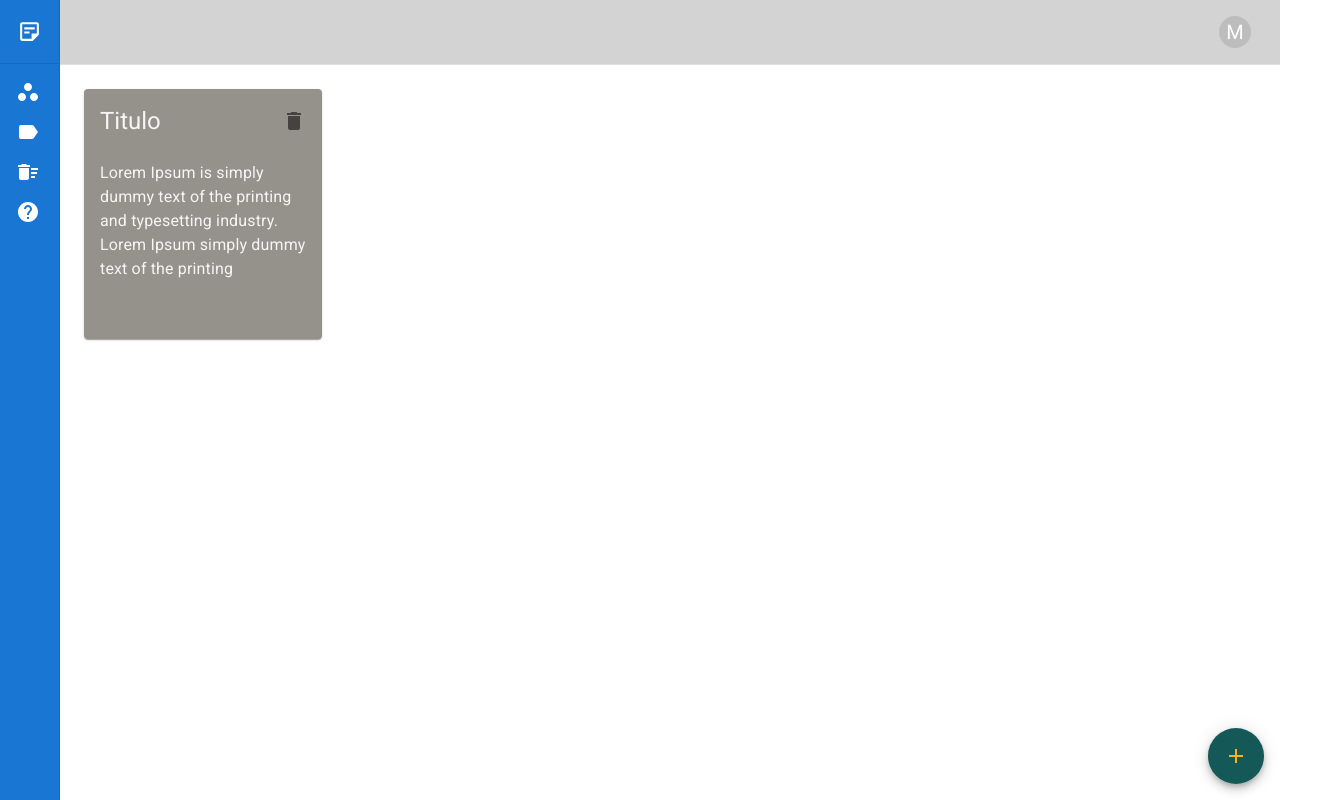
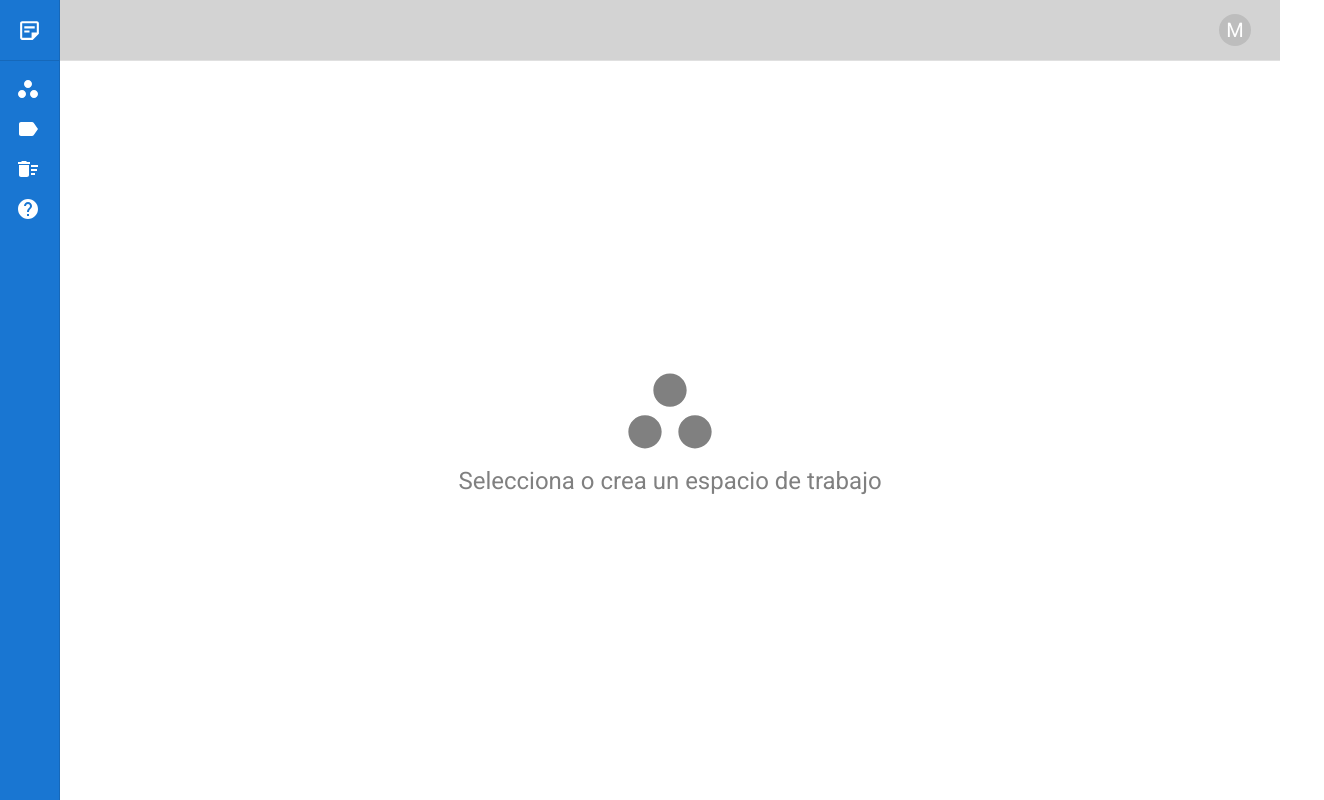
Before and after one commit to Mannelpz25/HermesDev, a React (Vite) app: page / in a window 1280 px wide. Shown: the whole page, 1324 px wide, since content can reach past the window. Built offline with nearby package versions, Linux system fonts and the light colour scheme.

Commit message:
19/08/2022 0600pm

```diff
--- a/src/Notes/Pages/NotesPage.jsx
+++ b/src/Notes/Pages/NotesPage.jsx
@@ -1,30 +1,23 @@
 import React from 'react'
-import { Grid, Typography, IconButton } from '@mui/material'
-import { NoteCard } from '../components/NoteCard';
 import { useSelector} from "react-redux"
-import { NotePane } from '../components/NotePane';
 import { NotesLayout } from '../layout/NotesLayout';
+import { NothingSelectedView } from '../views/NothingSelectedView';
+import { WorkspaceView } from '../views/workspaceView';
 
 
 export const NotesPage = () => {
 
-    const{notes} = useSelector( state => state.notes);
-
-
+    const{notes, activeWorkspace} = useSelector( state => state.notes);
 
     return (
     <NotesLayout>
+        {
+        (!!activeWorkspace)
+        ? <WorkspaceView />
+        : <NothingSelectedView />
+        }
 
-        <NotePane />
-        <Grid container sx={{ml: `calc(${60}px)` , mr: 0}}>
-            {
-                notes.map(note =>(
-                    <Grid item key={ note.id}>
-                        <NoteCard {...note}/>
-                    </Grid>
-                ))
-            }
-        </Grid>
+
 
     </NotesLayout>
   )
--- a/src/Notes/components/NotePane.jsx
+++ b/src/Notes/components/NotePane.jsx
@@ -9,6 +9,7 @@ import {
   Grid,
   SpeedDial,
   SpeedDialAction,
+  Fade,
 } from "@mui/material";
 import {
   CancelOutlined,
@@ -46,18 +47,29 @@ export const NotePane = () => {
     activeNote: note,
     messageSaved,
     isSaving,
+    activeWorkspace
   } = useSelector((state) => state.notes);
   const { body, title, date, id, onInputChange, formState } = useForm(note);
   const [isOpen, setIsOpen] = useState(false);
 
   const onClickNewNote = (color) => (event) => {
-    dispatch(startNewNote(color));
+    dispatch(startNewNote(color, activeWorkspace.id));
   };
 
   useEffect(() => {
     if(note!==null)
       setIsOpen(true);
   }, [note]);
+  const [direction, setDirection] = useState("left");
+
+  const handleResize = () => {
+    window.innerWidth > 610
+      ? setDirection("left")
+      : setDirection("up")
+  };
+  useEffect(() => {
+    window.addEventListener("resize", handleResize);
+  }, []);
 
   useEffect(() => {
     dispatch(setActiveNote(formState));
@@ -81,6 +93,7 @@ export const NotePane = () => {
 
   return (
     <>
+
       <Drawer
         anchor={"right"}
         open={isOpen}
@@ -90,25 +103,35 @@ export const NotePane = () => {
           display: { xs: "block" },
           "& .MuiDrawer-paper": {
             boxSizing: "border-box",
-            width: 350,
+            width: {
+              xs: `calc(85%)`,
+              sm: `calc(50%)`,
+              md:  `calc(35%)`
+
+            },
             bgcolor: "WhiteSmoke",
           },
         }}
       >
+        <Fade in={isOpen} timeout={4500}>
           <SpeedDial
             ariaLabel="SpeedDial basic example"
             direction="down"
             open={true}
             sx={{
+              display: isOpen ? "block": "none",
               position: "fixed",
-            bottom: 16,
-            right: 355,
+              bottom: 2,
+              right: {
+                xs: `calc(85%)`,
+                sm: `calc(50%)`,
+                md:  `calc(35%)`
+
+              },
+
               "& .MuiFab-primary": {
-              backgroundColor: "#145858",
-              color: "blue",
                 opacity: 0,
                 "&:hover": {
-                backgroundColor: "#145858",
                   opacity: 0,
                 },
               },
@@ -118,6 +141,9 @@ export const NotePane = () => {
               <SpeedDialAction
                 key={action.name}
                 sx={{
+                  minHeight: 30,
+                  maxHeight: 30,
+                  maxWidth: 30,
                   bgcolor: action.color,
                   "&:hover": {
                     backgroundColor: action.color,
@@ -129,6 +155,8 @@ export const NotePane = () => {
               />
             ))}
           </SpeedDial>
+        </Fade>
+
         <Grid
           container
           sx={{ height: 80, p: 2, alignItems: "center", bgcolor: note ? note.color : "white"}}
@@ -136,7 +164,7 @@ export const NotePane = () => {
           <NoteAltOutlined
             sx={{ color: "white", marginRight: 2, fontSize: 50 }}
           />
-          <Typography color="white" variant="h4" textAlign="right">
+          <Typography color="white" textAlign="right" sx={{fontSize:  `calc(100% * ${1.7})`}}>
             Datos de la nota
           </Typography>
         </Grid>
@@ -247,15 +275,14 @@ export const NotePane = () => {
 
       </Drawer>
       <SpeedDial
-        ariaLabel="SpeedDial basic example"
-        direction="left"
+        ariaLabel ="SpeedDial basic example"
+        direction = {direction}
         sx={{
-          position: "absolute",
+          position: "fixed",
           bottom: 16,
           right: 16,
           "& .MuiFab-primary": {
             backgroundColor: "#145858",
-            color: "blue",
             "&:hover": {
               backgroundColor: "#145858",
               opacity: 0.5,
@@ -268,6 +295,9 @@ export const NotePane = () => {
           <SpeedDialAction
             key={action.name}
             sx={{
+              minHeight: 30,
+              maxHeight: 30,
+              maxWidth: 30,
               bgcolor: action.color,
               "&:hover": {
                 backgroundColor: action.color,
--- a/src/Notes/components/SideBar.jsx
+++ b/src/Notes/components/SideBar.jsx
@@ -9,7 +9,6 @@ export const SideBar = ({drawerWidth = 280}) => {
 
   return (
     <>
-
       <Drawer
         anchor={'left'}
         variant="permanent"
@@ -23,11 +22,8 @@ export const SideBar = ({drawerWidth = 280}) => {
           '& .MuiDrawer-paper': {boxSizing: 'border-box',width: drawerWidth}
         }}
       >
-        <Box sx={{display: "flex", backgroundColor: 'tertiary.main', justifyContent: "center", height: 63}}>
+        <Box sx={{display: "flex", backgroundColor: 'tertiary.main', justifyContent: "center", height: 60}}>
             <StickyNote2Outlined sx={{ alignSelf: 'center', color: "white", fontSize: 25}} />
-          {/* <Typography color="white" noWrap component='div'>
-            Hermes
-          </Typography> */}
         </Box>
         <Divider/>
         <List >
@@ -35,56 +31,40 @@ export const SideBar = ({drawerWidth = 280}) => {
             <ListItemButton >
                 <ListItemIcon sx={{
                     color:'white',
+                    minWidth: 24
                     }}>
                     <Workspaces/>
                 </ListItemIcon>
-                <Grid container sx={{
-                    color:'white',
-                    }}>
-                    {/* <ListItemText primary={ "Workspaces" }/> */}
-                </Grid>
             </ListItemButton>
           </ListItem>
           <ListItem disablePadding >
             <ListItemButton >
                 <ListItemIcon sx={{
                     color:'white',
+                    minWidth: 24
                     }}>
                     <Label/>
                 </ListItemIcon>
-                <Grid container sx={{
-                    color:'white',
-                    }}>
-                    {/* <ListItemText primary={ "Tags" }/> */}
-                </Grid>
             </ListItemButton>
           </ListItem>
           <ListItem disablePadding >
             <ListItemButton >
                 <ListItemIcon sx={{
                     color:'white',
+                    minWidth: 24
                     }}>
                     <DeleteSweep/>
                 </ListItemIcon>
-                <Grid container sx={{
-                    color:'white',
-                    }}>
-                    {/* <ListItemText primary={ "Trash" }/> */}
-                </Grid>
             </ListItemButton>
           </ListItem>
           <ListItem disablePadding >
             <ListItemButton >
                 <ListItemIcon sx={{
                     color:'white',
+                    minWidth: 24
                     }}>
                     <Help/>
                 </ListItemIcon>
-                <Grid container sx={{
-                    color:'white',
-                    }}>
-                    {/* <ListItemText primary={ "Help" }/> */}
-                </Grid>
             </ListItemButton>
           </ListItem>
         </List>
--- a/src/Notes/components/TopBar.jsx
+++ b/src/Notes/components/TopBar.jsx
@@ -1,12 +1,14 @@
-import { Avatar, MenuItem, Divider, Grid, IconButton, Toolbar, Tooltip, Menu, Box } from "@mui/material"
-import { PersonAdd, Settings , Logout  } from "@mui/icons-material"
+import { Avatar, MenuItem, Divider, Grid, IconButton, Toolbar, Tooltip, Menu, Box,Typography } from "@mui/material"
+import { Settings , Logout  } from "@mui/icons-material"
 
 import ListItemIcon from '@mui/material/ListItemIcon';
 import React from 'react'
+import { useSelector } from "react-redux";
 
 const userName = "Manuel López"
 
 export const TopBar = ({drawerWidth = 280}) => {
+    const{activeWorkspace} = useSelector( state => state.notes);
     const [anchorEl, setAnchorEl] = React.useState(null);
     const open = Boolean(anchorEl);
     const handleClick = (event) => {
@@ -19,13 +21,30 @@ export const TopBar = ({drawerWidth = 280}) => {
      return (
         <Box
             sx={{
-                width: {sm: `calc(100% - ${drawerWidth}px)` },
-                ml:  {sm: `${drawerWidth}px`},
+                width: `calc(100% - ${drawerWidth}px)` ,
+                ml:  `${drawerWidth}px`,
+
 
             }}
         >
-            <Toolbar sx={{alignSelf: "flex-end",height: 10, m: 0,bgcolor: "#D3D3D3"}}>
-                <Grid  container   justifyContent='flex-end' alignItems='center'>
+            <Toolbar sx={{ m: 0,bgcolor: "#D3D3D3",
+                minHeight: {
+                    xs: 60,
+                    md: 60
+                    },
+
+            }}>
+                <Grid  container justifyContent="space-between"   alignItems='center'>
+                <Grid item >
+                <Typography color="DimGray"  sx={{fontSize:  `calc(100% * ${1.4})`, ml: 1}}>
+                    {!!activeWorkspace
+                        ? activeWorkspace.name
+                        : ""
+                    }
+
+                </Typography>
+                </Grid>
+                <Grid item >
                     <Tooltip title={userName}>
                         <IconButton
                             onClick={handleClick}
@@ -38,6 +57,9 @@ export const TopBar = ({drawerWidth = 280}) => {
                             <Avatar sx={{ width: 32, height: 32 }}>M</Avatar>
                         </IconButton>
                     </Tooltip>
+                </Grid>
+
+
                 </Grid>
 
             <Menu
--- a/src/Notes/layout/NotesLayout.jsx
+++ b/src/Notes/layout/NotesLayout.jsx
@@ -1,4 +1,5 @@
 import { Box, Divider } from "@mui/material"
+import { useSelector } from "react-redux";
 import { SideBar } from "../components/SideBar";
 import { TopBar } from "../components/TopBar";
 
--- /dev/null
+++ b/src/Notes/views/NothingSelectedView.jsx
@@ -0,0 +1,23 @@
+import WorkspacesIcon from '@mui/icons-material/Workspaces';
+import { Grid, Typography } from "@mui/material"
+
+
+export const NothingSelectedView = () => {
+  return (
+    <Grid
+        container
+        spacing={0}
+        direction="column"
+        alignItems="center"
+        justifyContent="center"
+        sx={{ml: `calc(${60}px)`, width: `calc(100% - ${60}px)`, minHeight: `calc(100vh - ${95}px)` }}
+    >
+        <Grid item xs={12}>
+            <WorkspacesIcon sx={{fontSize:100, color: 'gray'}}/>
+        </Grid>
+        <Grid item xs={12}>
+            <Typography color="gray" variant='h5'>Selecciona o crea un espacio de trabajo</Typography>
+        </Grid>
+    </Grid>
+  )
+}
--- /dev/null
+++ b/src/Notes/views/WorkspaceView.jsx
@@ -0,0 +1,26 @@
+import React from 'react'
+import { Grid, Typography, IconButton } from '@mui/material'
+import { NoteCard } from '../components/NoteCard';
+import { useSelector} from "react-redux"
+import { NotePane } from '../components/NotePane';
+
+export const WorkspaceView = () => {
+    const{notes, activeWorkspace} = useSelector( state => state.notes);
+
+    const notesByWorkspace = notes.filter( note => note.workspace === activeWorkspace.id)
+  return (
+    <>
+        <NotePane workspace={activeWorkspace}/>
+        <Grid container sx={{ml: `calc(${60}px)`, width: `calc(100% - ${60}px)` }}>
+            {
+
+                notesByWorkspace.map(note =>(
+                    <Grid item key={ note.id}>
+                        <NoteCard {...note}/>
+                    </Grid>
+                ))
+                }
+        </Grid>
+    </>
+  )
+}
--- a/src/store/Notes/notesSlice.js
+++ b/src/store/Notes/notesSlice.js
@@ -6,13 +6,21 @@ export const notesSlice = createSlice({
     isSaving: false,
     isLoadingNotes: true,
     messageSaved: '',
+    activeWorkspace: null,
+    workspaces:[
+        {
+            id: '1',
+            name: 'Personal'
+        }
+    ],
     notes: [
         {
             id: '1',
             title:'Titulo',
             body: 'Lorem Ipsum is simply dummy text of the printing and typesetting industry. Lorem Ipsum simply dummy text of the printing',
             date: 12345,
-            color: "#95928C"
+            color: "#95928C",
+            workspace: "1"
         }
     ],
     activeNote: null
--- a/src/store/Notes/thunks.js
+++ b/src/store/Notes/thunks.js
@@ -3,7 +3,7 @@ import { FirebaseDB } from "../../firebase/config"; */
 import { addNewNote, setActiveNote, savingNewNote, setNotes,setSaving,updateNote ,deleteNoteById } from "./notesSlice";
 
 
-export const startNewNote = (color) => {
+export const startNewNote = (color, workspace) => {
     return async ( dispatch, getState ) => {
         //uid
         dispatch(savingNewNote());
@@ -13,7 +13,8 @@ export const startNewNote = (color) => {
             title: '',
             body: '',
             date: new Date().getTime(),
-            color
+            color,
+            workspace
         }
         /* const newDoc = doc( collection( FirebaseDB, `${uid}/journal/notes` ) ); */
         /* await setDoc(newDoc, newNote); */
```
Lines whose indentation alone changed are shown as unchanged.
